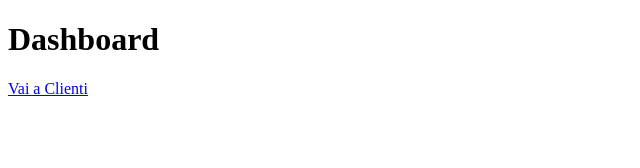
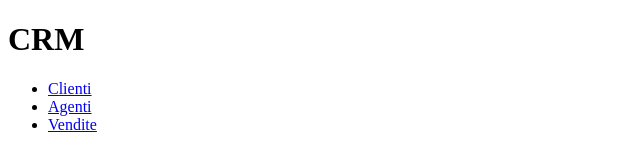
Before and after one commit to lucegasbonus-commits/crm-magazzino, a website: page public/index.html in a window 1280 px wide. Shown: the whole page, without its empty margins (0-640 px from the left). Drawn offline with Linux system fonts and the light colour scheme.

Commit message:
Update index.html

```diff
--- a/public/index.html
+++ b/public/index.html
@@ -1,10 +1,11 @@
 <!DOCTYPE html>
 <html>
-<head>
-  <title>CRM Dashboard</title>
-</head>
 <body>
-  <h1>Dashboard</h1>
-  <a href="/clienti">Vai a Clienti</a>
+<h1>CRM</h1>
+<ul>
+  <li><a href="clienti.html">Clienti</a></li>
+  <li><a href="agenti.html">Agenti</a></li>
+  <li><a href="vendite.html">Vendite</a></li>
+</ul>
 </body>
 </html>
```
